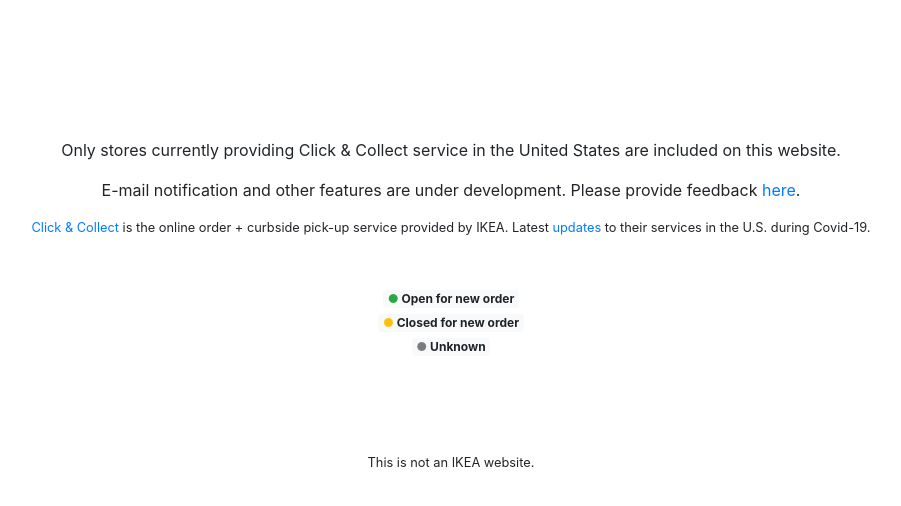
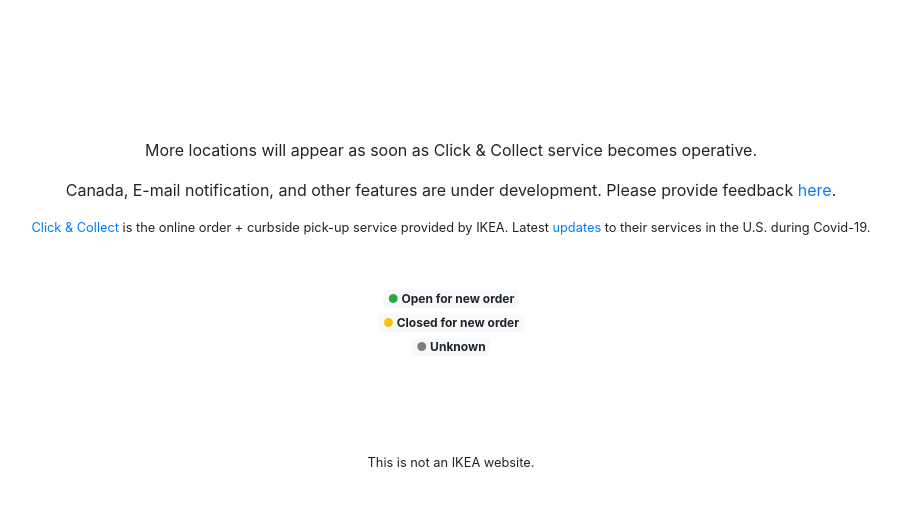
Before and after one commit to richarddong/ikea-monitor, a plain HTML site: page public/index.html in a window 1280 px wide. Shown: the part 166-672 px from the top of the page, without its empty margins (189-1090 px from the left). Drawn offline with nearby package versions, Linux system fonts and the light colour scheme; no server answers.

Commit message:
Updated text

```diff
--- a/public/index.html
+++ b/public/index.html
@@ -38,8 +38,8 @@
       <div class="sharethis-inline-share-buttons"></div>
     </div>
     <div class="container my-5 px-5 text-center">
-      <p>Only stores currently providing Click & Collect service in the United States are included on this website. </p>
-      <p>E-mail notification and other features are under development. Please provide feedback <a target="_blank" href="https://www.reddit.com/r/IKEA/comments/gpl3x0/ikea_click_collect_status_website/">here</a>.</p>
+      <p>More locations will appear as soon as Click & Collect service becomes operative.</p>
+      <p>Canada, E-mail notification, and other features are under development. Please provide feedback <a target="_blank" href="https://www.reddit.com/r/IKEA/comments/gpl3x0/ikea_click_collect_status_website/">here</a>.</p>
       <p class="small"><a target="_blank" href="https://www.ikea.com/us/en/customer-service/services/product-reservation/">Click & Collect</a> is the online order + curbside pick-up service provided by IKEA. Latest <a target="_blank" href="https://www.ikea.com/us/en/customer-service/faq/">updates</a> to their services in the U.S. during Covid-19.</p>
     </div>
     <div class="container my-5 text-center legend">
```
